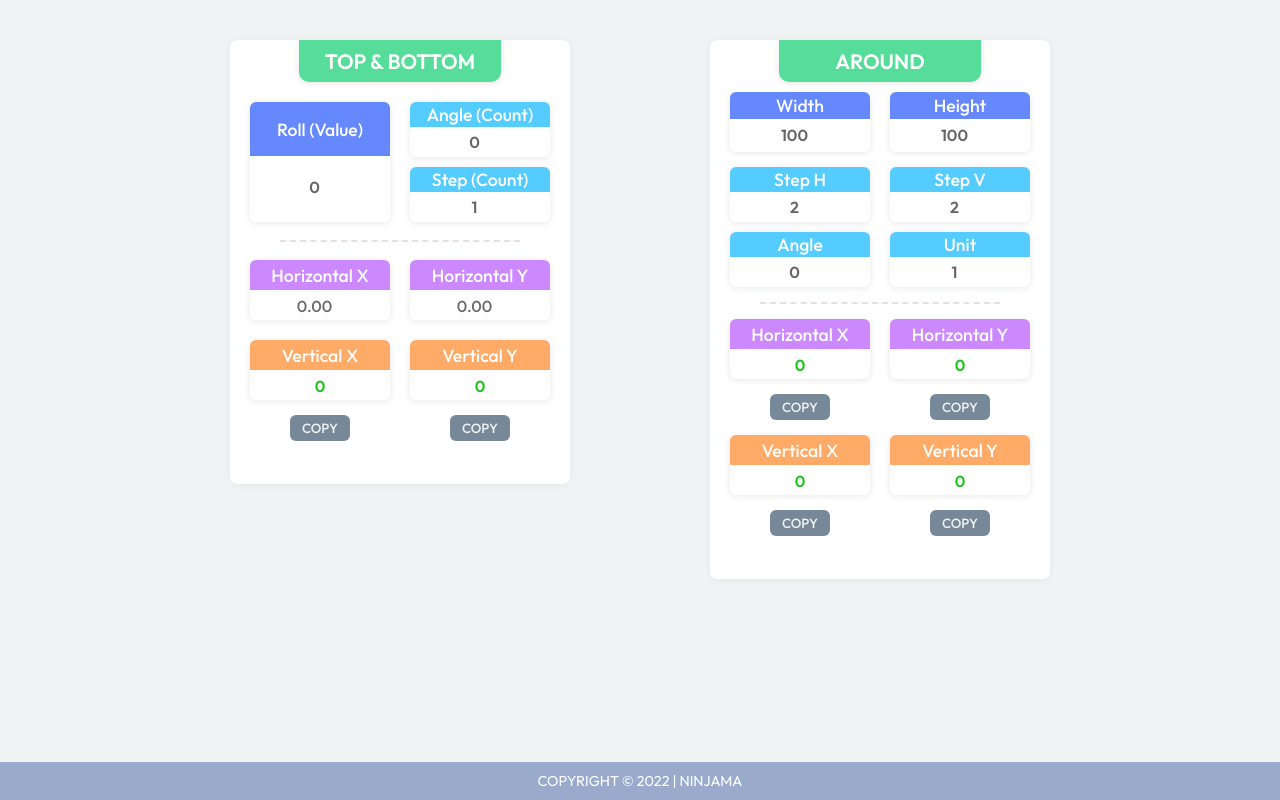
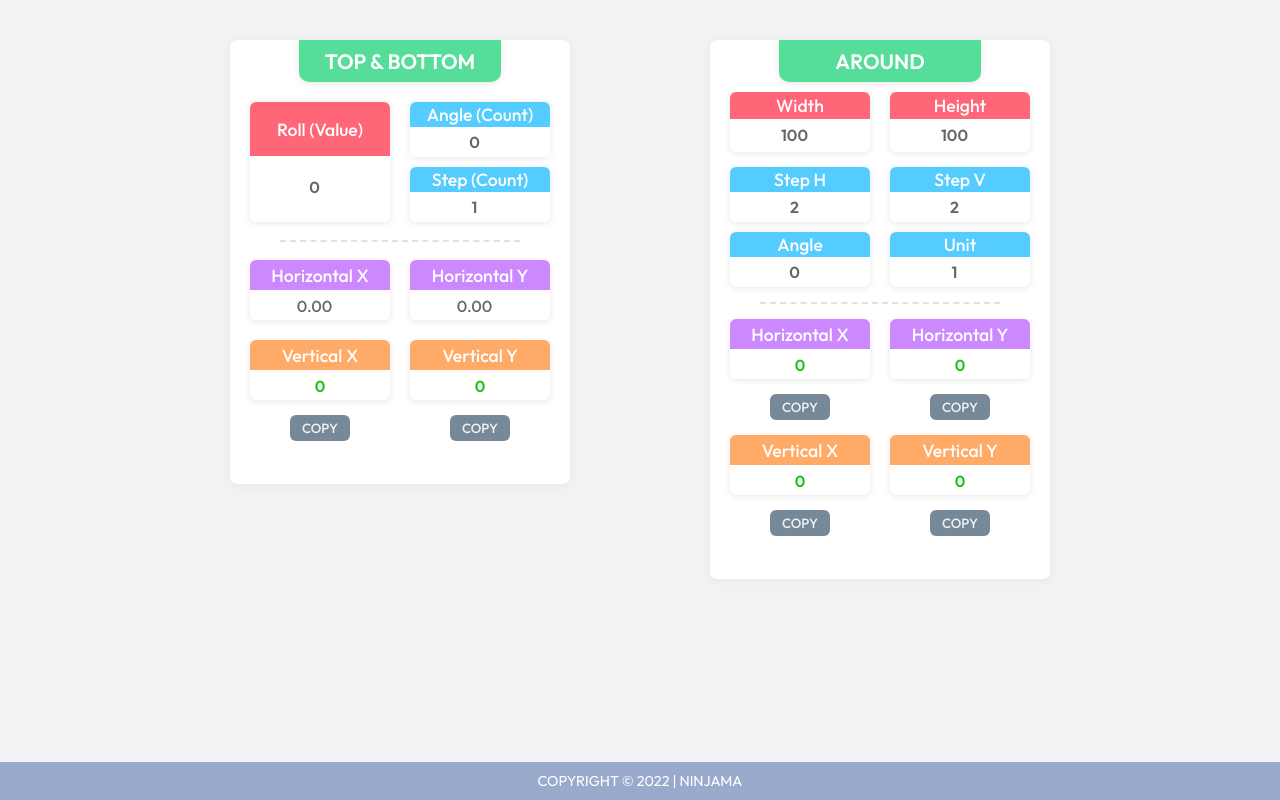
Before and after one commit to samabogbog/Rotary, a plain HTML site: page index.html in a window 1280 px wide. Drawn offline with Linux system fonts and the light colour scheme.

Commit message:
Update style.css

```diff
--- a/style.css
+++ b/style.css
@@ -140,7 +140,7 @@ body {
     font-size: 1.1em;
 }
 .rollSub {
-    background: #68f;
+    background: #f67;
 }
 #roll_input, #angle_input, #step_input{
     position: relative;
```
